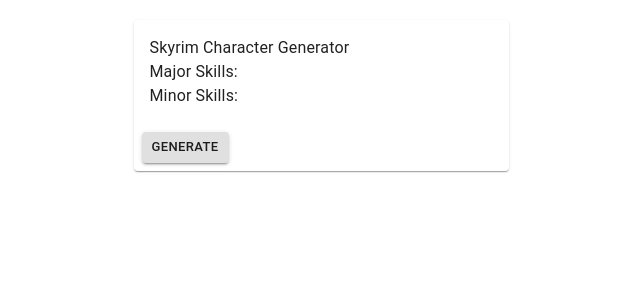
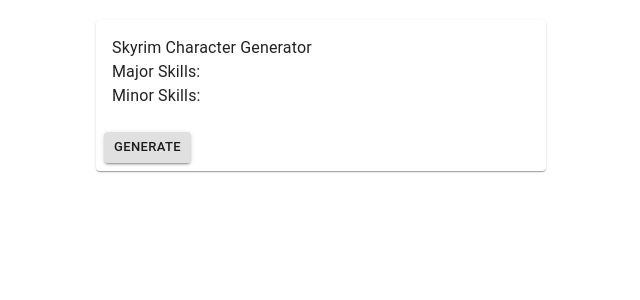
Before and after one commit to hmbeale/generator, a React (Create React App) app: page / in a window 1280 px wide. Shown: the top 300 px of the page, without its empty margins (319-959 px from the left). Built offline with nearby package versions, Linux system fonts and the light colour scheme.

Commit message:
card width update

```diff
--- a/src/components/simpleCard.js
+++ b/src/components/simpleCard.js
@@ -10,7 +10,7 @@
 const styles = theme => ({
   card: {
     minWidth: 275,
-    maxWidth: 375,
+    maxWidth: 450,
     marginTop: 20,
     marginLeft: "auto",
     marginRight: "auto"
```
